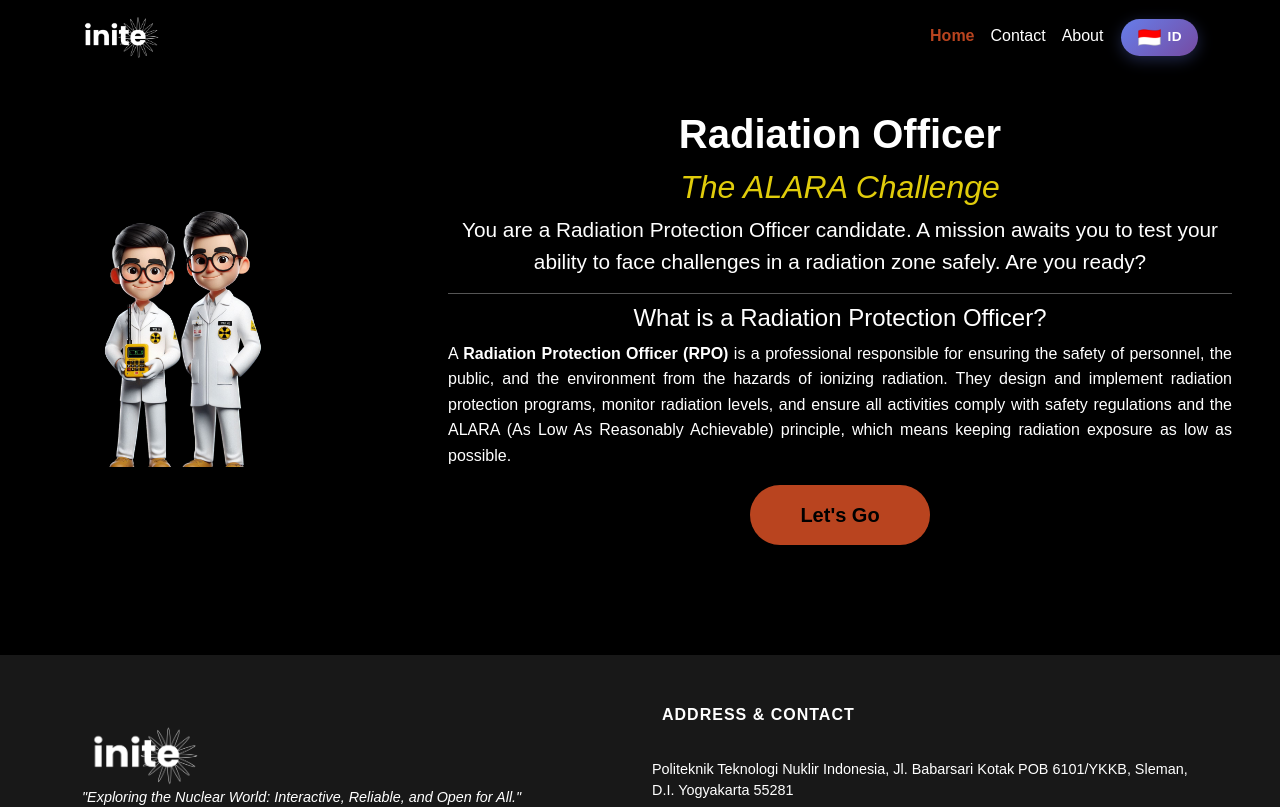
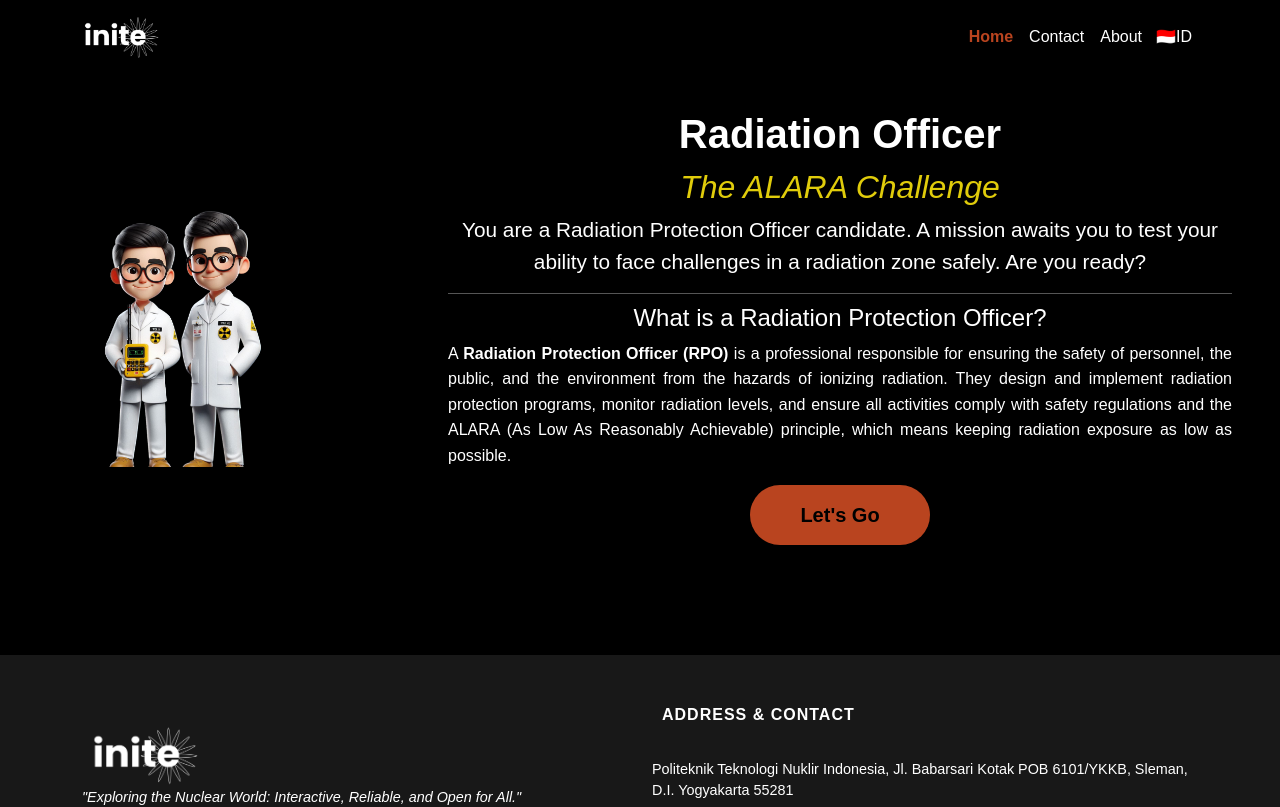
Before and after one commit to Sanssin/Inite, a React (Create React App) app: page / in a window 1280 px wide. Shown: the top 807 px of the page. Built offline with nearby package versions, Linux system fonts and the light colour scheme.

Commit message:
fix: align language switcher button with navbar items
Remove custom gradient/shadow styling and excessive padding/margin from
language switcher button. Let it inherit .nav-link padding from Bootstrap
and Navbar.css so it aligns consistently with other navbar items.

Closes Inite-az9

```diff
--- a/src/components/LanguageSwitcher.css
+++ b/src/components/LanguageSwitcher.css
@@ -1,57 +1,20 @@
+/* Language switcher — override default <button> styles so .nav-link colors apply */
 .language-switcher {
+  background: transparent;
+  border: none;
+  cursor: pointer;
+  color: white !important;
+  font-family: "Poppins", sans-serif;
+  font-weight: 500;
+  font-size: inherit;
+  line-height: inherit;
+  vertical-align: baseline;
   display: flex;
   align-items: center;
-  gap: 6px;
-  padding: 8px 16px;
-  background: linear-gradient(135deg, #667eea 0%, #764ba2 100%);
-  border: none;
-  border-radius: 25px;
-  color: white;
-  font-family: 'Poppins', sans-serif;
-  font-weight: 600;
-  font-size: 0.9rem;
-  cursor: pointer;
-  transition: all 0.3s ease;
-  box-shadow: 0 4px 15px rgba(102, 126, 234, 0.3);
-  margin-left: 10px;
 }
 
 .language-switcher:hover {
-  transform: translateY(-2px);
-  box-shadow: 0 6px 20px rgba(102, 126, 234, 0.4);
-  background: linear-gradient(135deg, #764ba2 0%, #667eea 100%);
-}
-
-.language-switcher:active {
-  transform: translateY(0);
-  box-shadow: 0 2px 10px rgba(102, 126, 234, 0.3);
-}
-
-.language-switcher .flag {
-  font-size: 1.2rem;
-  line-height: 1;
-}
-
-.language-switcher .lang-text {
-  font-size: 0.85rem;
-  letter-spacing: 0.5px;
-}
-
-/* Responsive design */
-@media (max-width: 768px) {
-  .language-switcher {
-    padding: 6px 12px;
-    font-size: 0.8rem;
-    margin-left: 5px;
-  }
-
-  .language-switcher .flag {
-    font-size: 1rem;
-  }
-
-  .language-switcher .lang-text {
-    font-size: 0.75rem;
-  }
+  color: #fd7e14 !important;
 }
 
 /* Animation for language change */
```
Also changed, not shown: 1 other file (tests, documents, lock files or other folders).
